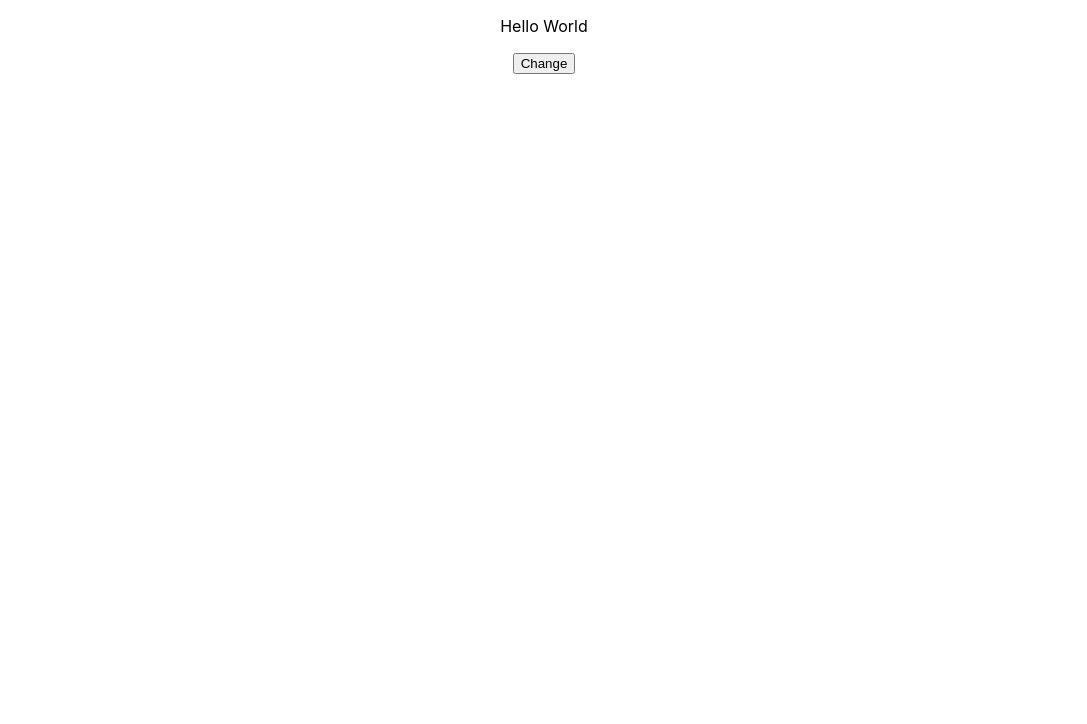
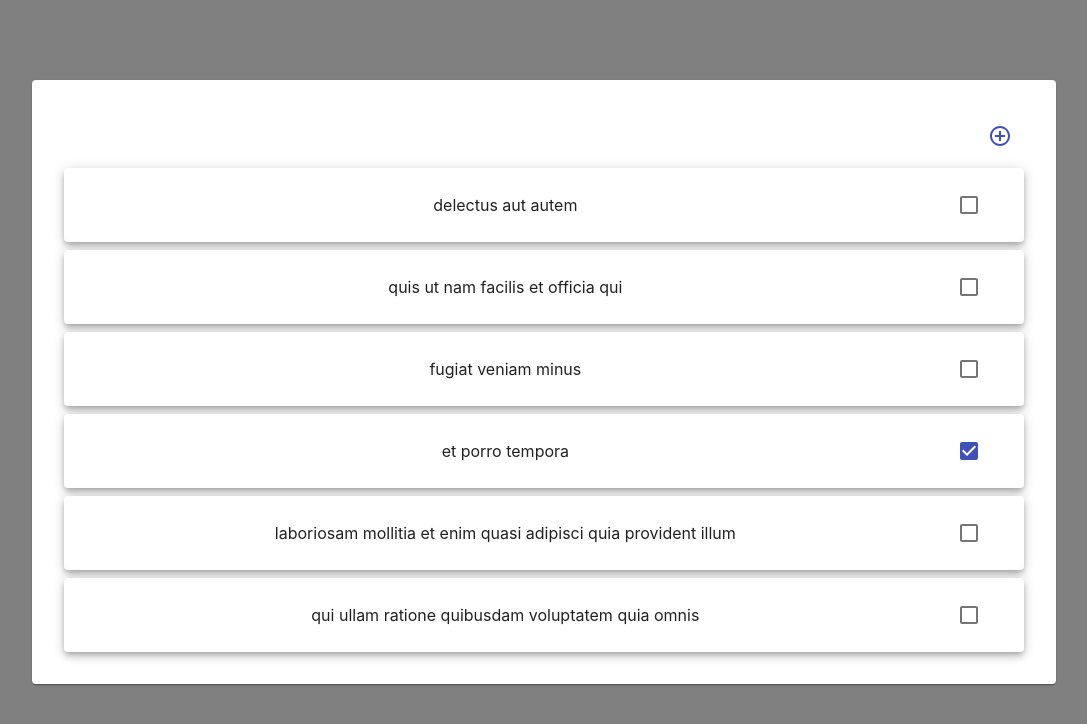
Before and after one commit to DevHunvee3/React, a React (Create React App) app: page / in a window 1280 px wide. Shown: the top 724 px of the page, without its empty margins (96-1183 px from the left). Built offline with nearby package versions, Linux system fonts and the light colour scheme.

Commit message:
Clase 12-09-2020

```diff
--- a/package.json
+++ b/package.json
@@ -3,6 +3,8 @@
   "version": "0.1.0",
   "private": true,
   "dependencies": {
+    "@material-ui/core": "^4.11.0",
+    "@material-ui/icons": "^4.9.1",
     "@testing-library/jest-dom": "^4.2.4",
     "@testing-library/react": "^9.5.0",
     "@testing-library/user-event": "^7.2.1",
--- a/src/App.js
+++ b/src/App.js
@@ -2,11 +2,12 @@ import React from 'react';
 import logo from './logo.svg';
 import './App.css';
 import Test from './Test';
+import TodoPage from './components/pages/TodoPage';
 
 const App = () => {
   return (
     <div className="App">
-      <Test text="Hello World"/>
+      <TodoPage/>
     </div>
   );
 }
--- /dev/null
+++ b/src/components/common/TodoForm.js
@@ -0,0 +1,42 @@
+import React, {useState} from 'react';
+import Button from '@material-ui/core/Button';
+import TextField from '@material-ui/core/TextField';
+import Dialog from '@material-ui/core/Dialog';
+import DialogActions from '@material-ui/core/DialogActions';
+import DialogContent from '@material-ui/core/DialogContent';
+import DialogContentText from '@material-ui/core/DialogContentText';
+import DialogTitle from '@material-ui/core/DialogTitle';
+
+export default function TodoForm({open, handleClose, handleSubmit}) {
+    const [value, setValue] = useState("")
+  return (
+    <div>
+      <Dialog open={open} onClose={handleClose} aria-labelledby="form-dialog-title">
+        <DialogTitle id="form-dialog-title">New Todo</DialogTitle>
+        <DialogContent>
+          <DialogContentText>
+            Enter a todo text:
+          </DialogContentText>
+          <TextField
+            autoFocus
+            margin="dense"
+            id="todo"
+            label="Todo"
+            type="text"
+            fullWidth
+            value={value}
+            onChange={(e)=>{setValue(e.target.value)}}
+          />
+        </DialogContent>
+        <DialogActions>
+          <Button onClick={handleClose} color="primary">
+            Discard
+          </Button>
+          <Button onClick={()=>handleSubmit(value)} color="primary">
+            Save
+          </Button>
+        </DialogActions>
+      </Dialog>
+    </div>
+  );
+}
--- /dev/null
+++ b/src/components/common/TodoItem.js
@@ -0,0 +1,21 @@
+import React from "react";
+import { Grid, Paper, Checkbox } from "@material-ui/core";
+
+export const TodoItem = ({ todo, onToggle }) => {
+  return (
+    <Grid item>
+      <Paper elevation={5}>
+        <Grid container style={{ padding: "1rem" }} alignItems="center">
+          <Grid item xs={11}>
+            {todo.title}
+          </Grid>
+          <Grid item xs={1}>
+            <Checkbox color="primary" checked={todo.completed} onChange={onToggle} />
+          </Grid>
+        </Grid>
+      </Paper>
+    </Grid>
+  );
+};
+
+export default TodoItem;
--- /dev/null
+++ b/src/components/pages/TodoPage.js
@@ -0,0 +1,102 @@
+import React, { useState } from "react";
+import { Grid, Paper, IconButton } from "@material-ui/core";
+import { AddCircleOutline } from "@material-ui/icons";
+import TodoItem from "../common/TodoItem";
+import TodoForm from "../common/TodoForm";
+
+let fakeData = [
+  {
+    userId: 1,
+    id: 1,
+    title: "delectus aut autem",
+    completed: false,
+  },
+  {
+    userId: 1,
+    id: 2,
+    title: "quis ut nam facilis et officia qui",
+    completed: false,
+  },
+  {
+    userId: 1,
+    id: 3,
+    title: "fugiat veniam minus",
+    completed: false,
+  },
+  {
+    userId: 1,
+    id: 4,
+    title: "et porro tempora",
+    completed: true,
+  },
+  {
+    userId: 1,
+    id: 5,
+    title: "laboriosam mollitia et enim quasi adipisci quia provident illum",
+    completed: false,
+  },
+  {
+    userId: 1,
+    id: 6,
+    title: "qui ullam ratione quibusdam voluptatem quia omnis",
+    completed: false,
+  },
+];
+
+const TodoPage = () => {
+  const [formOpened, setFormOpened] = useState(false);
+  const [data, setData] = useState(fakeData);
+
+  const handleToggle = (todo) => {
+    const newValue = !todo.completed;
+    const newData = data.map((_todo) => {
+      return {
+        ..._todo,
+        completed: _todo.id === todo.id ? newValue : _todo.completed,
+      };
+    });
+    setData(newData);
+  };
+
+  const handleFormOpened = () => {
+    setFormOpened(true);
+  };
+  const handleFormClosed = () => {
+    setFormOpened(false);
+  };
+
+  const handleSubmit = (value) =>{
+    //TAREA: COMO HACER PARA INCLUIR EL VALOR EN EL ARREGLO DATA
+  }
+
+  return (
+    <Grid container>
+      <TodoForm
+        open={formOpened}
+        handleClose={handleFormClosed}
+        handleSubmit={handleSubmit}
+      />
+
+      <Grid item xs={12} style={{ padding: "5rem 10vw" }}>
+        <Paper style={{ padding: "2rem" }}>
+          <Grid container direction="column" spacing={1}>
+            <Grid item style={{ alignSelf: "flex-end" }}>
+              <IconButton
+                color="primary"
+                aria-label="add"
+                onClick={handleFormOpened}
+              >
+                <AddCircleOutline />
+              </IconButton>
+            </Grid>
+            {data.map((todo, index) => (
+              <TodoItem todo={todo} onToggle={() => handleToggle(todo)} />
+            ))}
+          </Grid>
+        </Paper>
+      </Grid>
+    </Grid>
+  );
+};
+
+export default TodoPage;
--- a/src/index.css
+++ b/src/index.css
@@ -5,6 +5,7 @@ body {
     sans-serif;
   -webkit-font-smoothing: antialiased;
   -moz-osx-font-smoothing: grayscale;
+  background-color: grey;
 }
 
 code {
```
Also changed, not shown: 1 other file (tests, documents, lock files or other folders).
